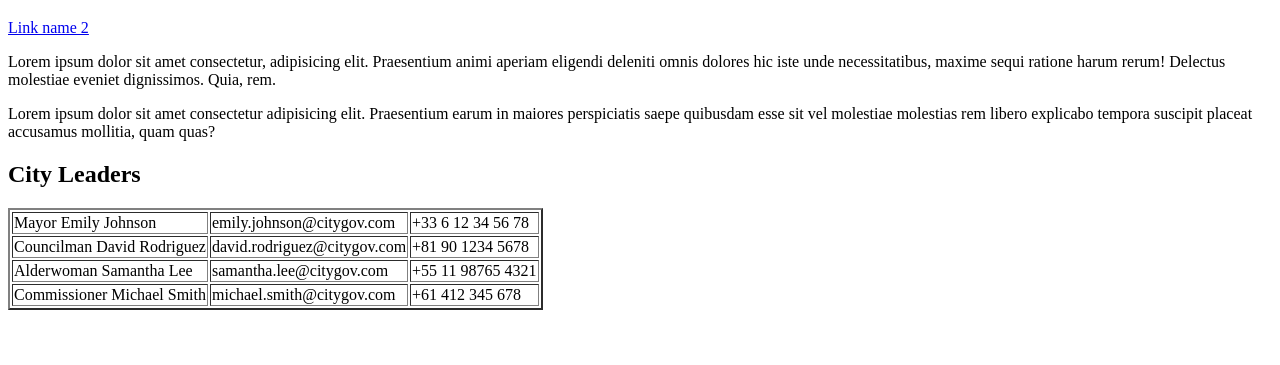
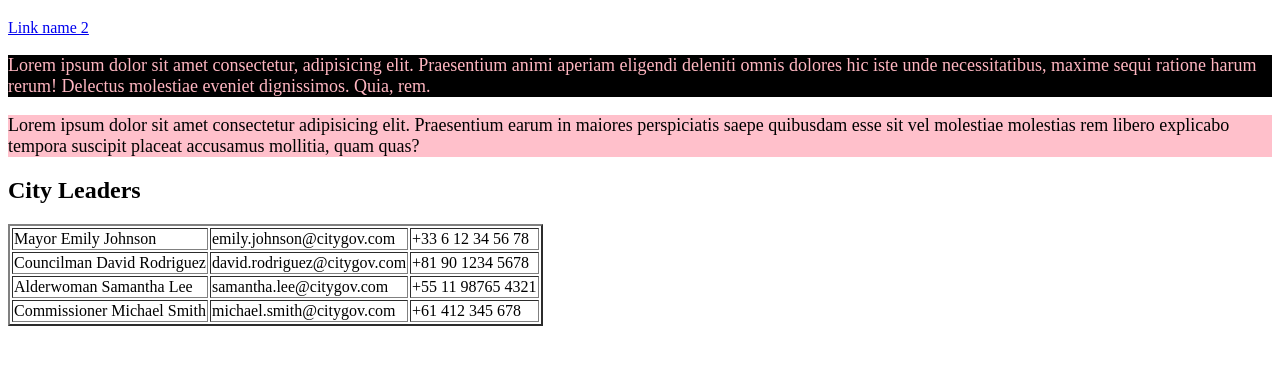
Before and after one commit to Tay-Alfred/simple-travel-site, a plain HTML site: page index.html in a window 1280 px wide. Shown: the part 61-426 px from the top of the page. Drawn offline with Linux system fonts and the light colour scheme.

Commit message:
Added CSS stylesheet

```diff
--- /dev/null
+++ b/css/styles.css
@@ -0,0 +1,4 @@
+p{background-color: pink;
+    font-size: large;}
+#TheSpecialOne{background-color:black ; color: #ffb6c1;}
+a:hover{background-color: #ffb6c1;color: bisque;}
--- a/index.html
+++ b/index.html
@@ -4,14 +4,16 @@
     <meta charset="UTF-8">
     <meta name="viewport" content="width=device-width, initial-scale=1.0">
     <title>Document</title>
+    <link rel="stylesheet" href="css/styles.css">
+
 </head>
 <body>
     <h1> Lucerne</h1>
     <nav>
     <a href="cityimages.html"> Link name 2 </a>
     </nav>
-    <p>Lorem ipsum dolor sit amet consectetur, adipisicing elit. Praesentium animi aperiam eligendi deleniti omnis dolores hic iste unde necessitatibus, maxime sequi ratione harum rerum! Delectus molestiae eveniet dignissimos. Quia, rem.</p>
-    <p>Lorem ipsum dolor sit amet consectetur adipisicing elit. Praesentium earum in maiores perspiciatis saepe quibusdam esse sit vel molestiae molestias rem libero explicabo tempora suscipit placeat accusamus mollitia, quam quas?</p>
+    <p id="TheSpecialOne">Lorem ipsum dolor sit amet consectetur, adipisicing elit. Praesentium animi aperiam eligendi deleniti omnis dolores hic iste unde necessitatibus, maxime sequi ratione harum rerum! Delectus molestiae eveniet dignissimos. Quia, rem.</p>
+    <p .whisper-regular>Lorem ipsum dolor sit amet consectetur adipisicing elit. Praesentium earum in maiores perspiciatis saepe quibusdam esse sit vel molestiae molestias rem libero explicabo tempora suscipit placeat accusamus mollitia, quam quas?</p>
     <h2> City Leaders</h2>
     <table border="2">
     <tr>
```
